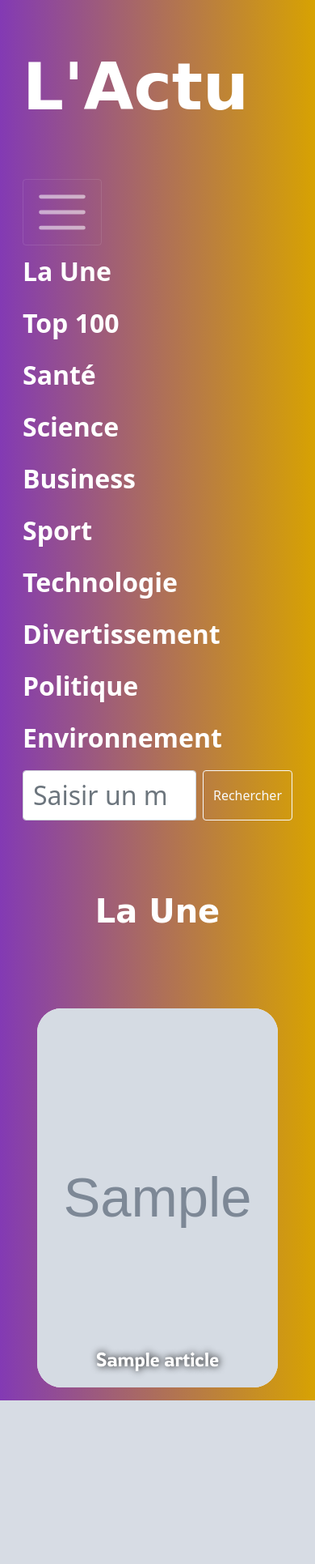
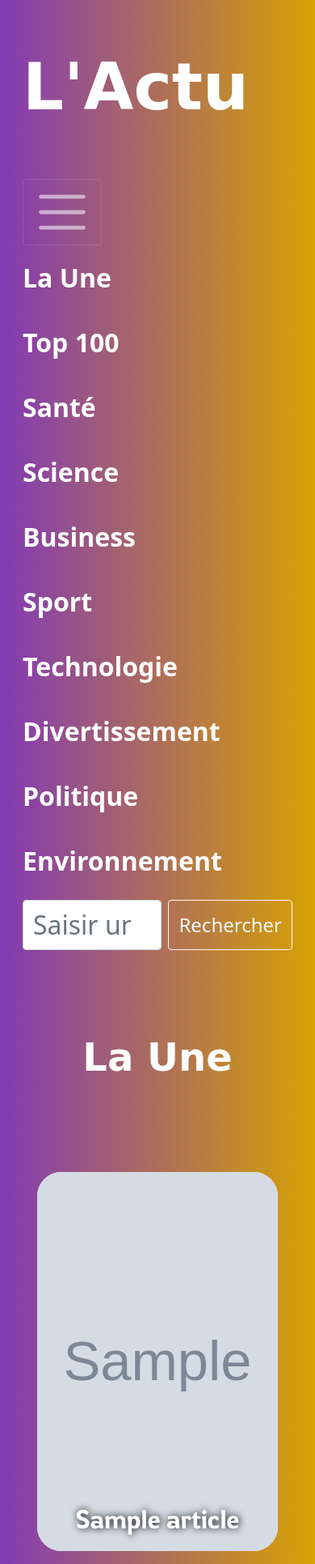
Before and after one commit to Tbiendicho/lactu, a Symfony app: template templates/api/headlines.html.twig in a window 390 px wide, after a click that opens the changed part. Shown: the whole page at 81% size. Before the commit the page ends 1729 px from the top, so only its background shows below. Run offline with Twig, Linux system fonts and the light colour scheme; the template is opened without the code that fills it: most values are stand-ins (such as "Sample title", 1, 10 or a date in 2020); grey boxes marked "Sample" are stand-in pictures; some libraries are stand-ins or nearby versions; some web fonts are replaced.

Commit message:
adding some responsive CSS

```diff
--- a/public/css/style.css
+++ b/public/css/style.css
@@ -7,7 +7,11 @@ nav {
     background: rgb(131,58,180);
     background: linear-gradient(90deg, rgba(131,58,180,1) 0%, rgba(215,162,2,1) 100%, rgba(252,176,69,1) 100%);
     padding: 0 1em;
-    border: none;
+
+}
+
+.navbar {
+    --bs-bg-opacity: 0;
 }
 
 .navbar-brand {
@@ -24,6 +28,11 @@ nav {
     color: white !important;
     font-weight: bold;
     font-size: 1em;
+}
+
+.nav-item {
+    margin-top: 0.5em;
+    margin-bottom: 0.5em;
 }
 
 h1 {
@@ -82,7 +91,7 @@ h2 {
     border-radius: 30px;
   }
 
-  @media (max-width: 991.98px) {
+@media (max-width: 991.98px) {
 
     .nav-link, .searchbar {
         font-size: 2em;
@@ -101,4 +110,29 @@ h2 {
         font-size: 5em;
         margin-top: 0.5em;
     }
-   }
+
+    .btn {
+        font-size: 1.5em;
+    }
+
+    h1 {
+        font-size: 3em;
+    }
+
+    h2 {
+        font-size: 2em;
+    }
+
+}
+
+@media (min-width: 1400px) and (max-width: 1600px) {
+
+    .image {
+        height: 300px;
+    }
+
+    h2 {
+        font-size: 1em;
+    }
+
+}
--- a/templates/api/everything.html.twig
+++ b/templates/api/everything.html.twig
@@ -12,7 +12,7 @@
 
 			{% for currentArticle in allNews.articles %}
 
-				<div class="image col-xl-4 col-sm-12">
+				<div class="image col-lg-6 col-xxl-4 col-sm-12">
 					<a href="{{ currentArticle.url }}">
 						<div class="card">
 							{% if (currentArticle.urlToImage) %}
--- a/templates/api/headlines.html.twig
+++ b/templates/api/headlines.html.twig
@@ -12,7 +12,7 @@
 
 			{% for currentArticle in headlines.articles %}
 
-				<div class="image col-xl-4 col-sm-12 col-lg-6">
+				<div class="image col-lg-6 col-xxl-4 col-sm-12">
 					<a href="{{ currentArticle.url }}">
 						<div class="card">
 							{% if (currentArticle.urlToImage) %}
--- a/templates/api/resultsByCategory.html.twig
+++ b/templates/api/resultsByCategory.html.twig
@@ -11,7 +11,7 @@
 
 			{% for currentArticle in resultsByCategory.articles %}
 
-				<div class="image col-xl-4 col-sm-12">
+				<div class="image col-lg-6 col-xxl-4 col-sm-12">
 					<a href="{{ currentArticle.url }}">
 						<div class="card">
 							{% if (currentArticle.urlToImage) %}
--- a/templates/api/search.html.twig
+++ b/templates/api/search.html.twig
@@ -11,7 +11,7 @@
 
 			{% for currentArticle in searchResults.articles %}
 
-				<div class="image col-xl-4 col-sm-12">
+				<div class="image col-lg-6 col-xxl-4 col-sm-12">
 					<a href="{{ currentArticle.url }}">
 						<div class="card">
 							{% if (currentArticle.urlToImage) %}
--- a/templates/rss.html.twig
+++ b/templates/rss.html.twig
@@ -12,7 +12,7 @@
 
 			{% for currentArticle in rss %}
 
-				<div class="image col-xl-4 col-md-6 col-sm-12">
+				<div class="image col-lg-6 col-xxl-4 col-sm-12">
 					<a href="{{ currentArticle.link }}">
 						<div class="card">
 							<img src="{{ currentArticle.enclosure.attributes.url }}" class="img-fluid" alt="">
```
Also changed, not shown: src/Controller/ApiController.php (+5 -5 lines).
